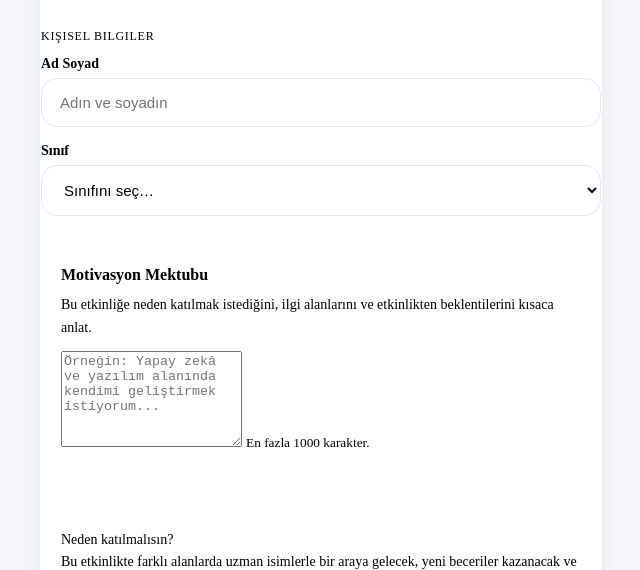
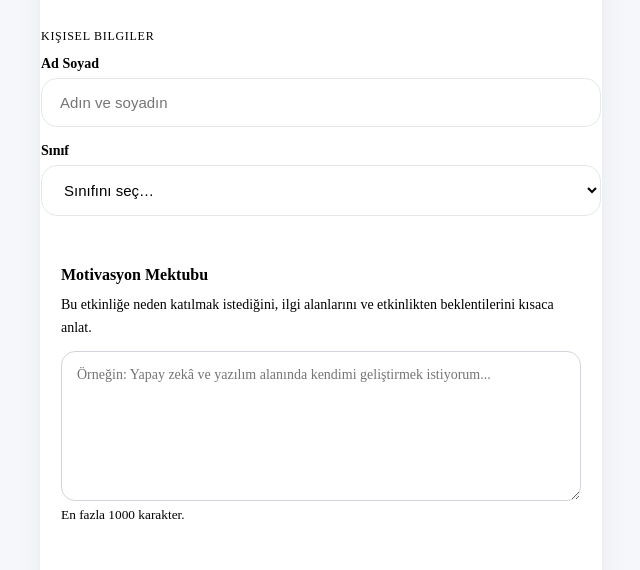
Before and after one commit to arda1yunus/snalbathonea, a website: page public/etkinlikler.html in a window 1280 px wide. Shown: the part 185-755 px from the top of the page, without its empty margins (319-959 px from the left). Drawn offline with Linux system fonts and the light colour scheme.

Commit message:
Add styling for motivation box and textarea

```diff
--- a/public/css/etkinlikler.css
+++ b/public/css/etkinlikler.css
@@ -140,7 +140,31 @@ body{
     cursor:pointer;
     transition:.25s;
 }
+.motivation-box{
+    background:#fafafa;
+    border:1px solid #e5e7eb;
+    border-radius:20px;
+    padding:24px;
+    margin:30px 0;
+}
 
+.motivation-box textarea{
+    width:100%;
+    resize:vertical;
+    min-height:150px;
+    padding:15px;
+    border:1px solid #d1d5db;
+    border-radius:14px;
+    font-family:inherit;
+    font-size:14px;
+    box-sizing:border-box;
+}
+
+.motivation-box textarea:focus{
+    outline:none;
+    border-color:#4f46e5;
+    box-shadow:0 0 0 4px rgba(79,70,229,.1);
+}
 .submit-area button:hover{
     transform:translateY(-2px);
     box-shadow:0 12px 25px rgba(79,70,229,.3);
```
